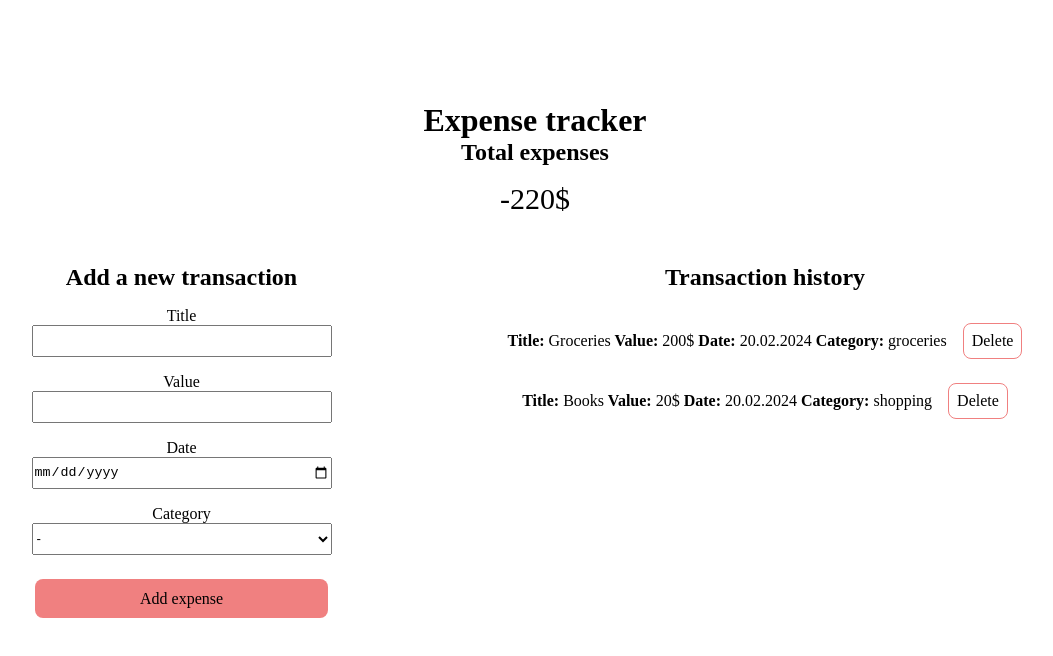
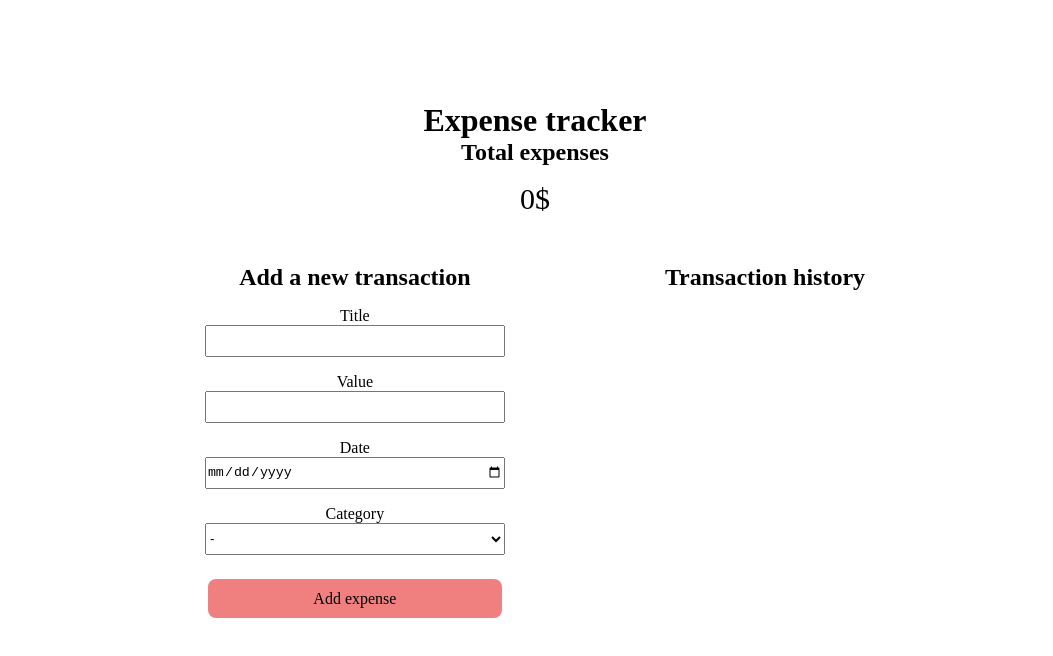
Before and after one commit to heda024/ExpenseTracker, a React (Vite) app: page / in a window 1280 px wide. Shown: the top 656 px of the page, without its empty margins (105-1158 px from the left). Built offline with nearby package versions, Linux system fonts and the light colour scheme.

Commit message:
save to local storage

```diff
--- a/src/components/ExpenseTracker/ExpenseTracker.jsx
+++ b/src/components/ExpenseTracker/ExpenseTracker.jsx
@@ -8,16 +8,7 @@ import { useState, useEffect } from 'react'
 // Component container
 
 const transactionData = [
-	{id: uniqueId(),
-		name:'Groceries',
-		value: '200',
-		date: '20.02.2024',
-		category: 'groceries'},
-	{id: uniqueId(),
-		name:'Books',
-		value: '20',
-		date: '20.02.2024',
-		category: 'shopping'}
+
 ]
 
 
@@ -26,30 +17,44 @@ export default function ExpenseTracker() {
 	const [expense, setExpense] = useState(0);
 	const [transactions, setTransactions] = useState(transactionData)
 
+	// Save to local storage
+	const saveState = () => {
+		localStorage.setItem('expenseTrackerState',
+		JSON.stringify(transactions));
+	}
+
+	// Calculate total expenses
 	const calculateExpenses = () => {
 		let expense = 0;
 
 		transactions.forEach((data) => {
 				expense -= data.value;
 		})
+
+		saveState()
 		setExpense(expense)
 	}
 
+	// Add new transactions
 	const handleAddNewTransaction = item => {
-		let newTransaction = [...transactions, item];
-		setTransactions(newTransaction);
+		let newTransactions = [...transactions, item];
+		setTransactions(newTransactions);
 
 	}
 
-	// update total expenses
+	// update total expenses and retrieve from local storage
 	useEffect(() => {
-		calculateExpenses()
+		let localState = JSON.parse(localStorage.getItem('expenseTrackerState'));
+		if(localState){
+			setTransactions(localState);
+		} else{
+			calculateExpenses()
+		}
 
 	}, [])
 
 	useEffect(() => {
 		calculateExpenses()
-
 	}, [transactions])
 
 	// Delete transaction
```
